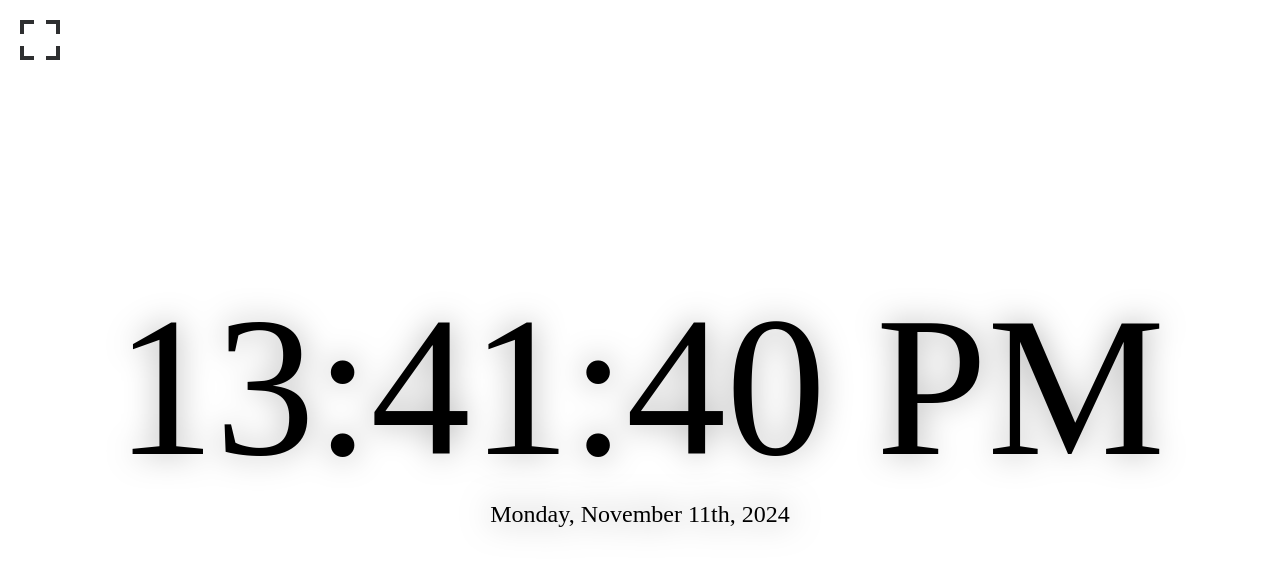
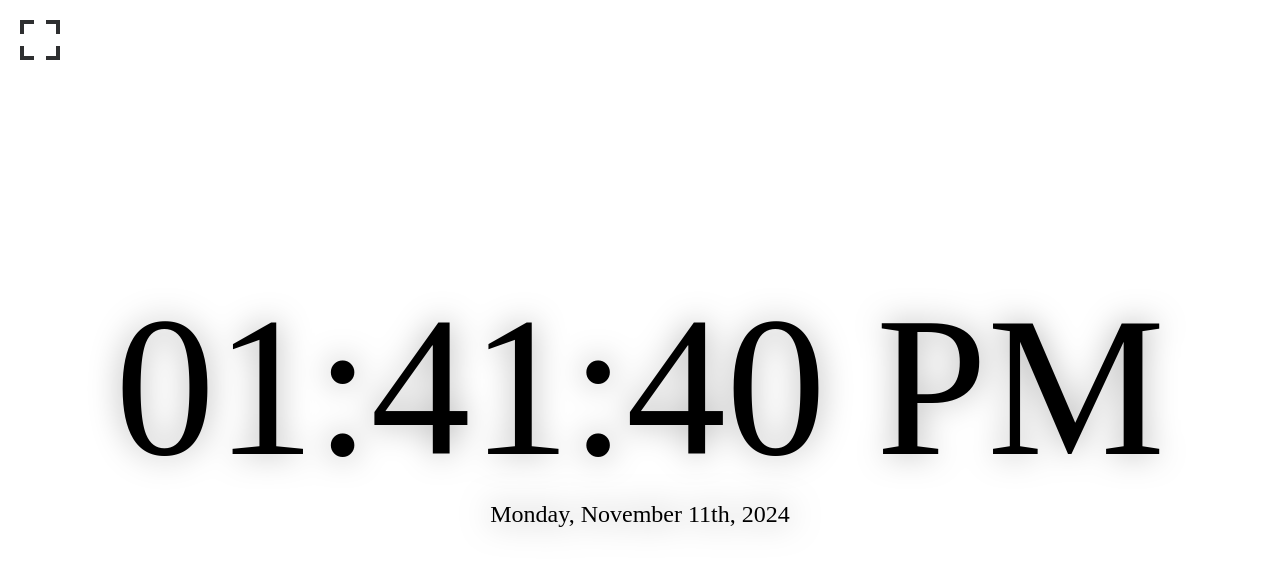
Before and after one commit to CoolCLK/coolclk.github.io, a plain HTML site: page clock/en-US/index.html in a window 1280 px wide. Drawn offline with Linux system fonts and the light colour scheme.

Commit message:
Update index.html

```diff
--- a/clock/en-US/index.html
+++ b/clock/en-US/index.html
@@ -214,7 +214,7 @@
         updateClock = function(nowDate) {
             const clockElement = document.getElementById('clock'), dateElement = document.getElementById('date');
             const year = nowDate.getFullYear(), month = nowDate.getMonth(), date = nowDate.getDate(), day = nowDate.getDay(), hours = nowDate.getHours(), minutes = nowDate.getMinutes(), seconds = nowDate.getSeconds();
-            const halfHours = (hours > 0 && hours <= 12) ? hours % 12 : hours;
+            const halfHours = (hours > 0 && hours <= 12) ? hours : hours % 12;
             clockElement.innerText = (halfHours < 10 ? '0' : '') + halfHours + ':' + (minutes < 10 ? '0' : '') + minutes + ':' + (seconds < 10 ? '0' : '') + seconds + ' ' + (hours < 12 ? 'AM' : 'PM');
             dateElement.innerText = dayToEnglish(day) + ', ' + monthToEnglish(month) + ' ' + dateToEnglish(date) + ', ' + year;
         }
```
